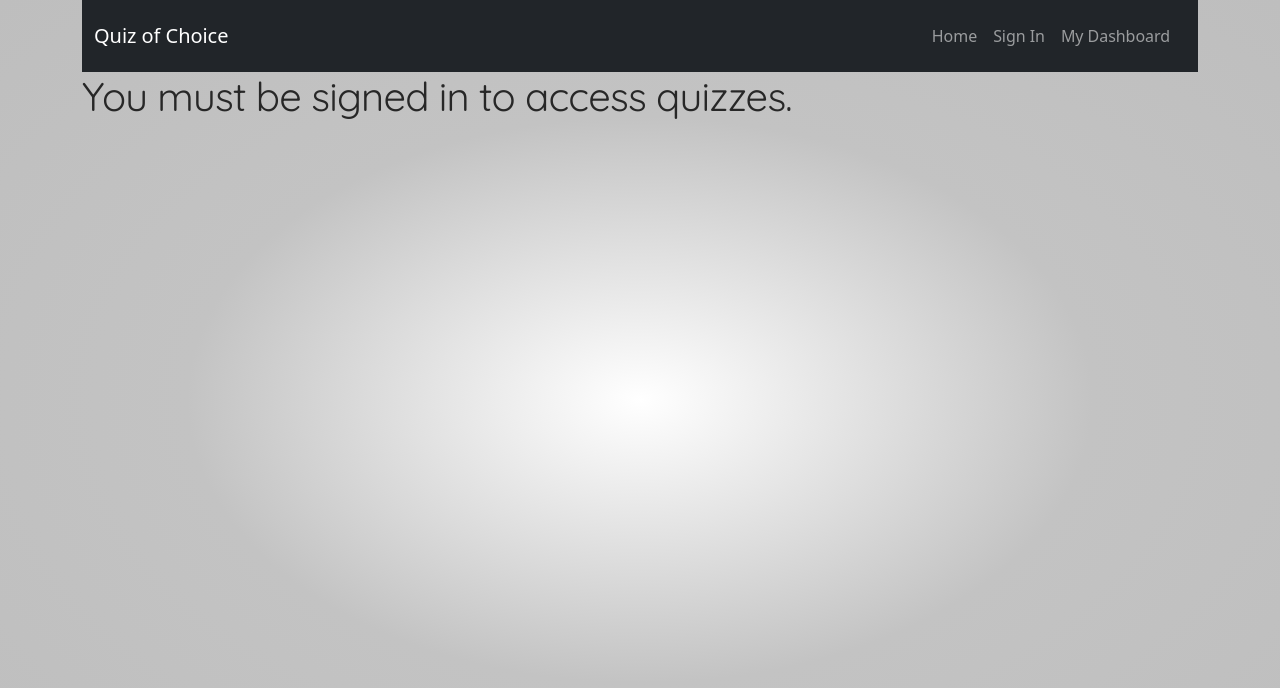
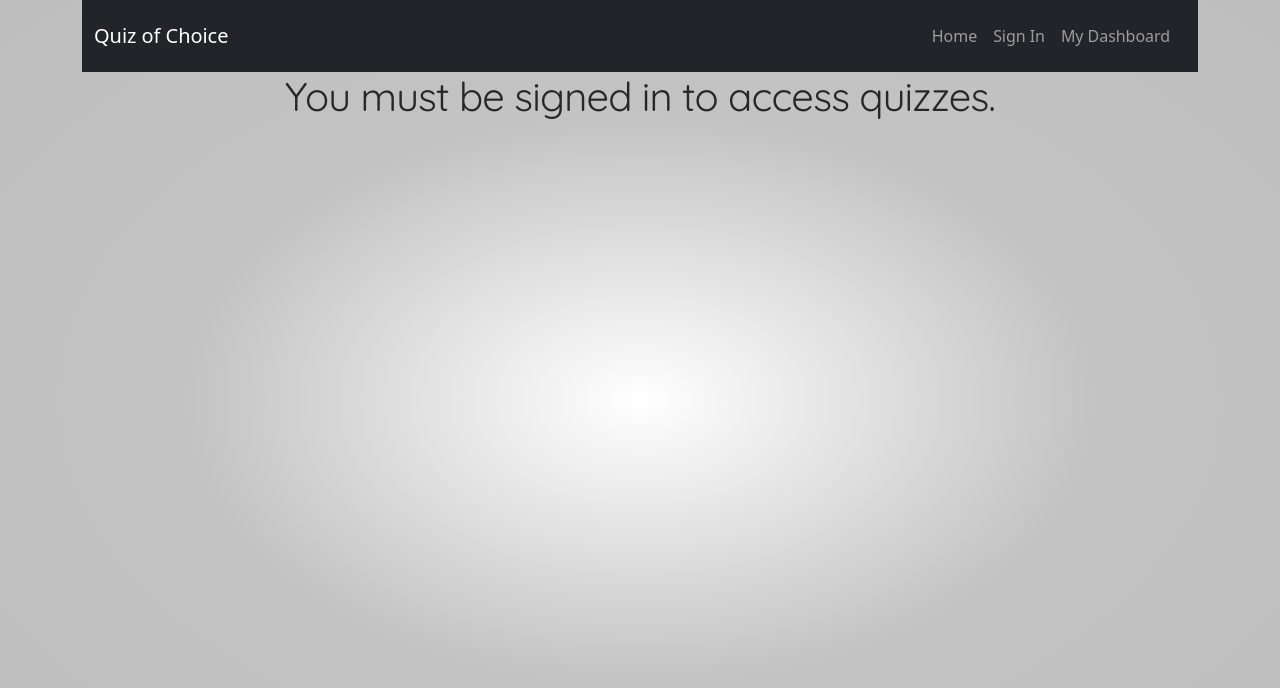
Before and after one commit to Josephwjack/quiz-of-choice, a React (Create React App) app: page / in a window 1280 px wide. Shown: the top 688 px of the page. Built offline with nearby package versions, Linux system fonts and the light colour scheme; no server answers; the database is empty; a web font is replaced by a local one.

Commit message:
center h1 message you must be signed in

```diff
--- a/src/components/QuizControl.js
+++ b/src/components/QuizControl.js
@@ -127,7 +127,7 @@ function QuizControl(match) {
   if (auth.currentUser == null) {
     return (
       <React.Fragment>
-        <h1>You must be signed in to access quizzes.</h1>
+        <h1 style={{textAlign:'center'}}>You must be signed in to access quizzes.</h1>
       </React.Fragment>
     )
   } else if (auth.currentUser != null) {
```
